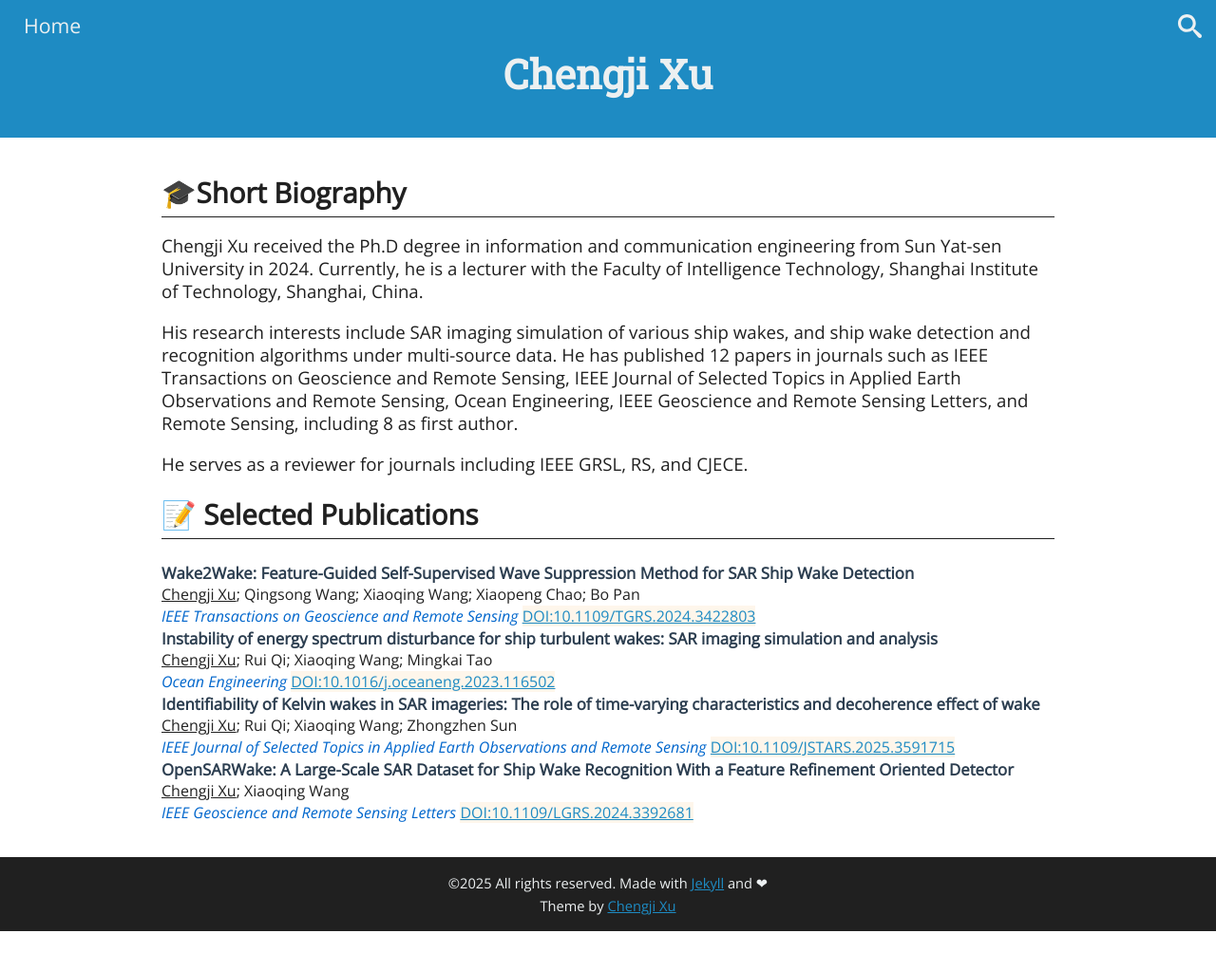
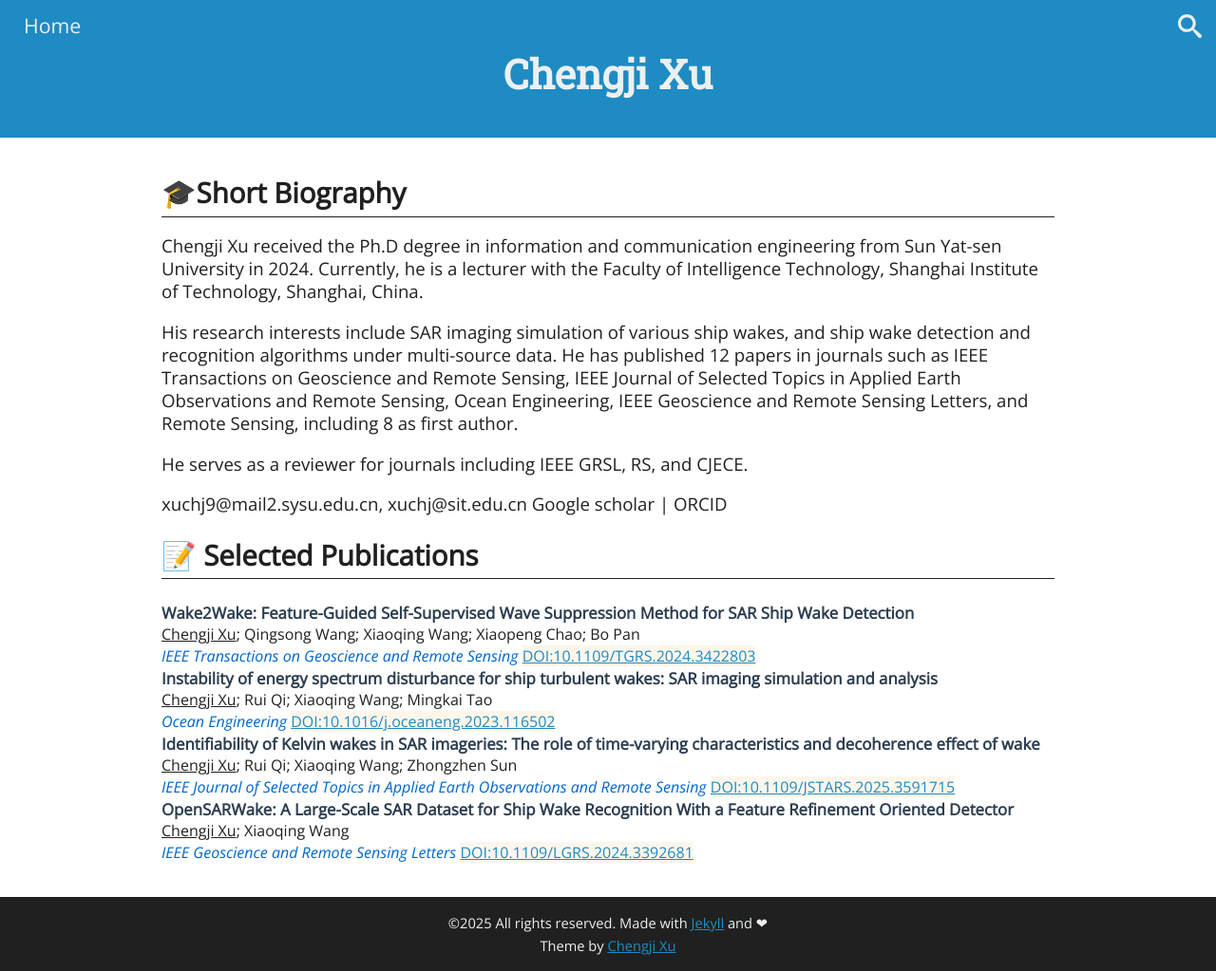
Before and after one commit to libzzluo/libzzluo.github.io, a Jekyll site: the page built from index.html, in a window 1280 px wide. Shown: the whole page at 95% size. Built offline with Jekyll 4.4.1, drawn with Linux system fonts in a browser that asks for light colours; before the commit the page ends 981 px from its top, so only the background shows below that.

Commit message:
Update index.html

```diff
--- a/index.html
+++ b/index.html
@@ -19,6 +19,10 @@ layout: default
     </p>
     <p>
       He serves as a reviewer for journals including IEEE GRSL, RS, and CJECE.
+    </p>
+     <p>
+      xuchj9@mail2.sysu.edu.cn, xuchj@sit.edu.cn
+      Google scholar | ORCID
     </p>
 
     <h1 class="page-title">📝 Selected Publications</h1>
```
